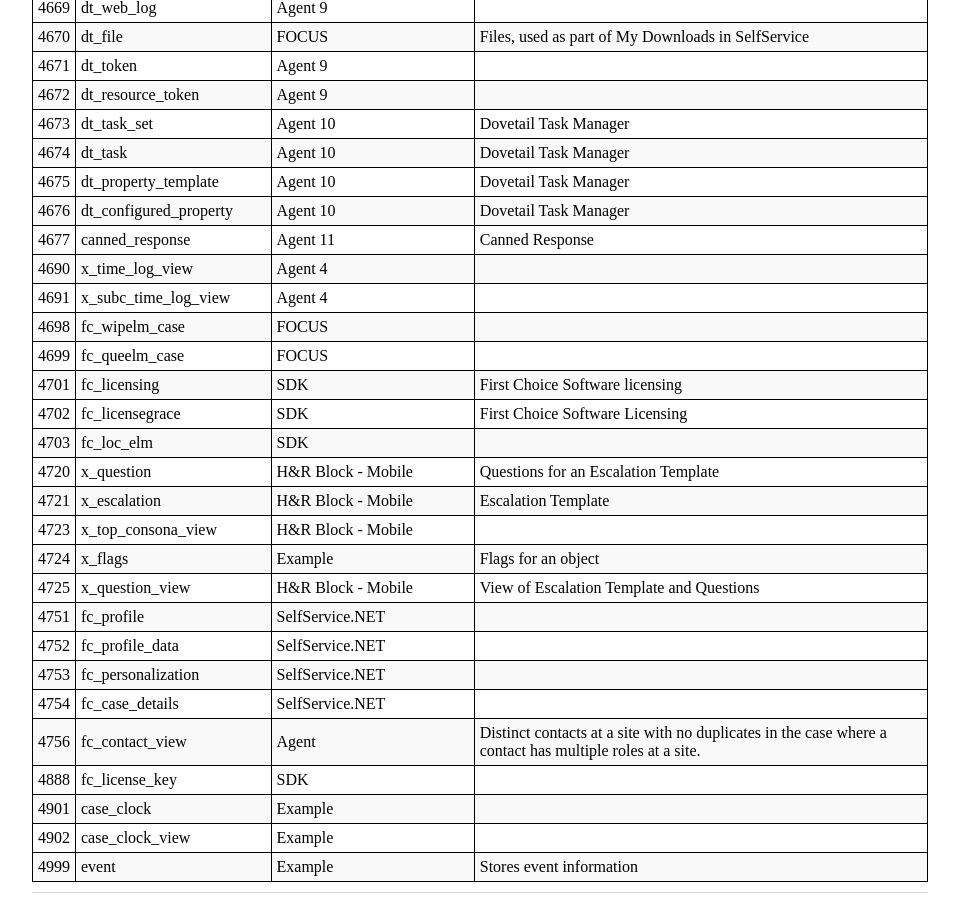
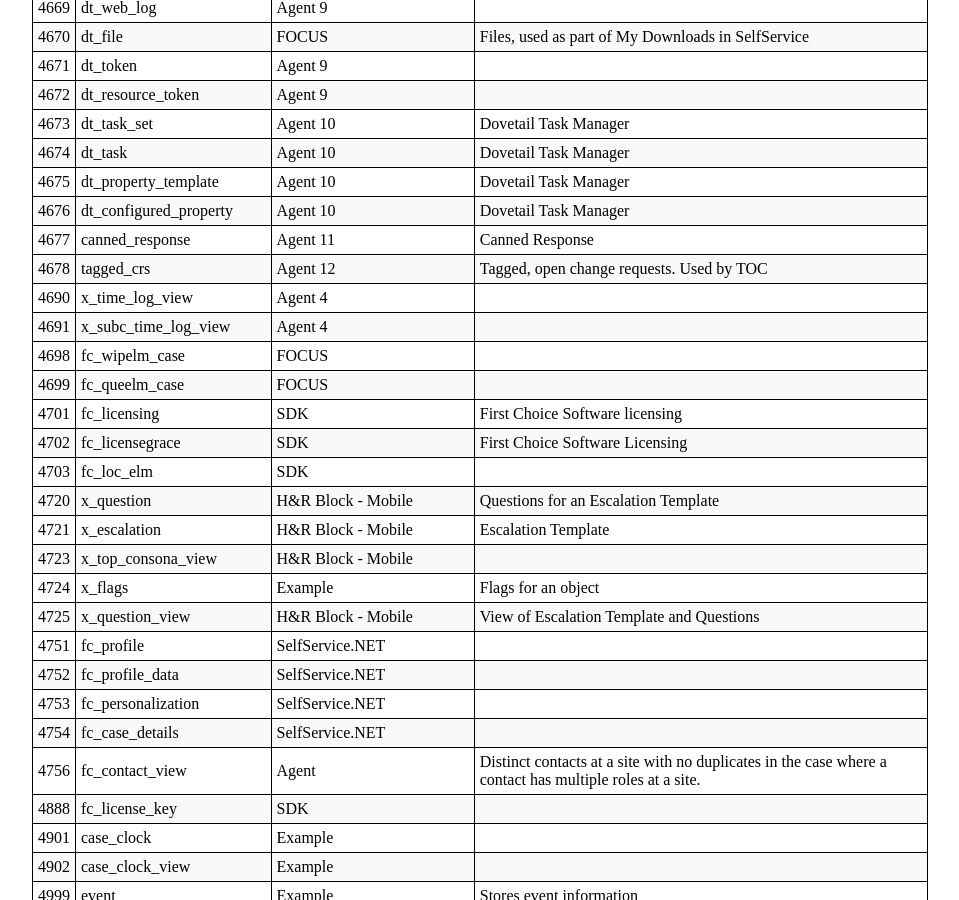
Before and after one commit to DovetailSoftware/dovetail-defined, a Jekyll site: the page built from pages/ids.md, in a window 1280 px wide and 900 px high, scrolled down 7589 px. Shown: the whole window, without its empty margins (160-1119 px from the left). Built offline with Jekyll 4.4.1, drawn with Linux system fonts in a browser that asks for light colours.

Commit message:
add 4678 - tagged_crs

```diff
--- a/pages/ids.md
+++ b/pages/ids.md
@@ -236,6 +236,7 @@
 | 4675 | dt_property_template | Agent 10 | Dovetail Task Manager
 | 4676 | dt_configured_property | Agent 10 | Dovetail Task Manager
 | 4677 | canned_response | Agent 11 | Canned Response
+| 4678 | tagged_crs | Agent 12 | Tagged, open change requests. Used by TOC |
 | 4690 | x_time_log_view | Agent 4 |
 | 4691 | x_subc_time_log_view | Agent 4 |
 | 4698 | fc_wipelm_case | FOCUS |
```
